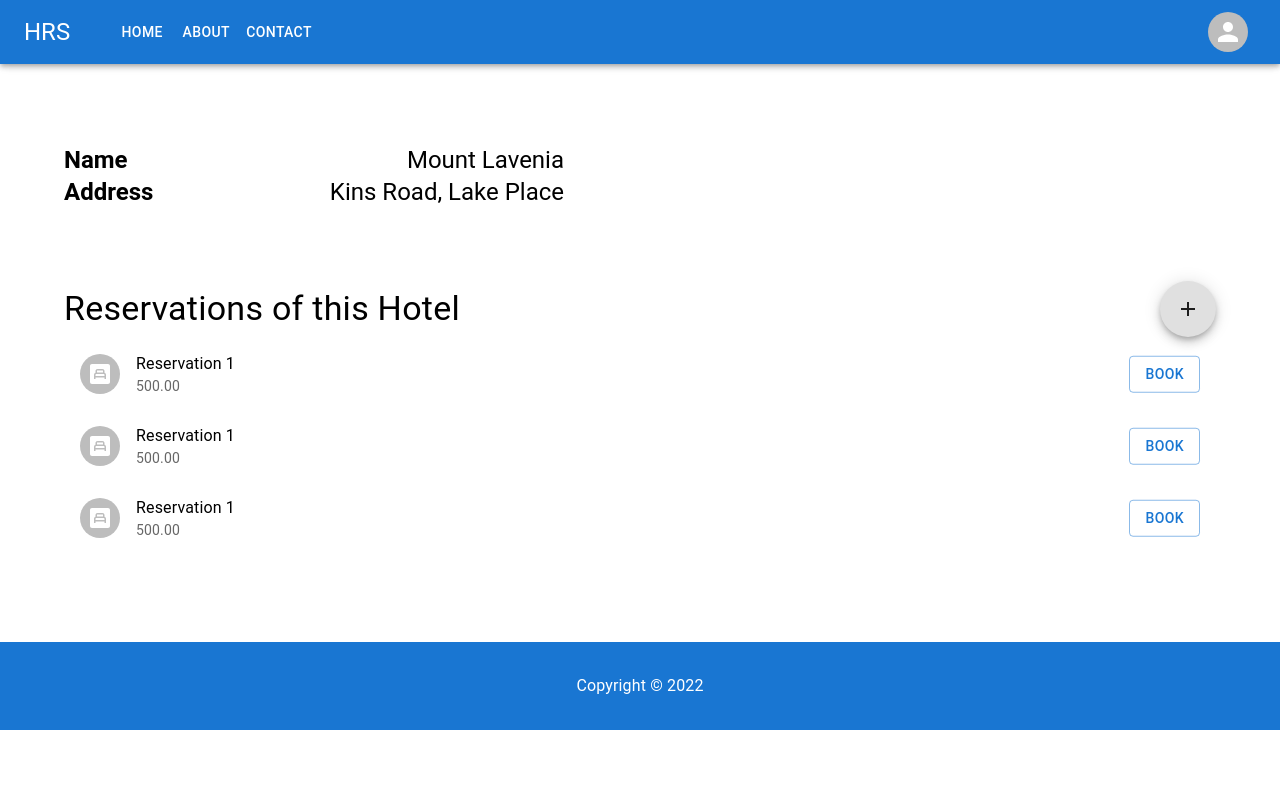
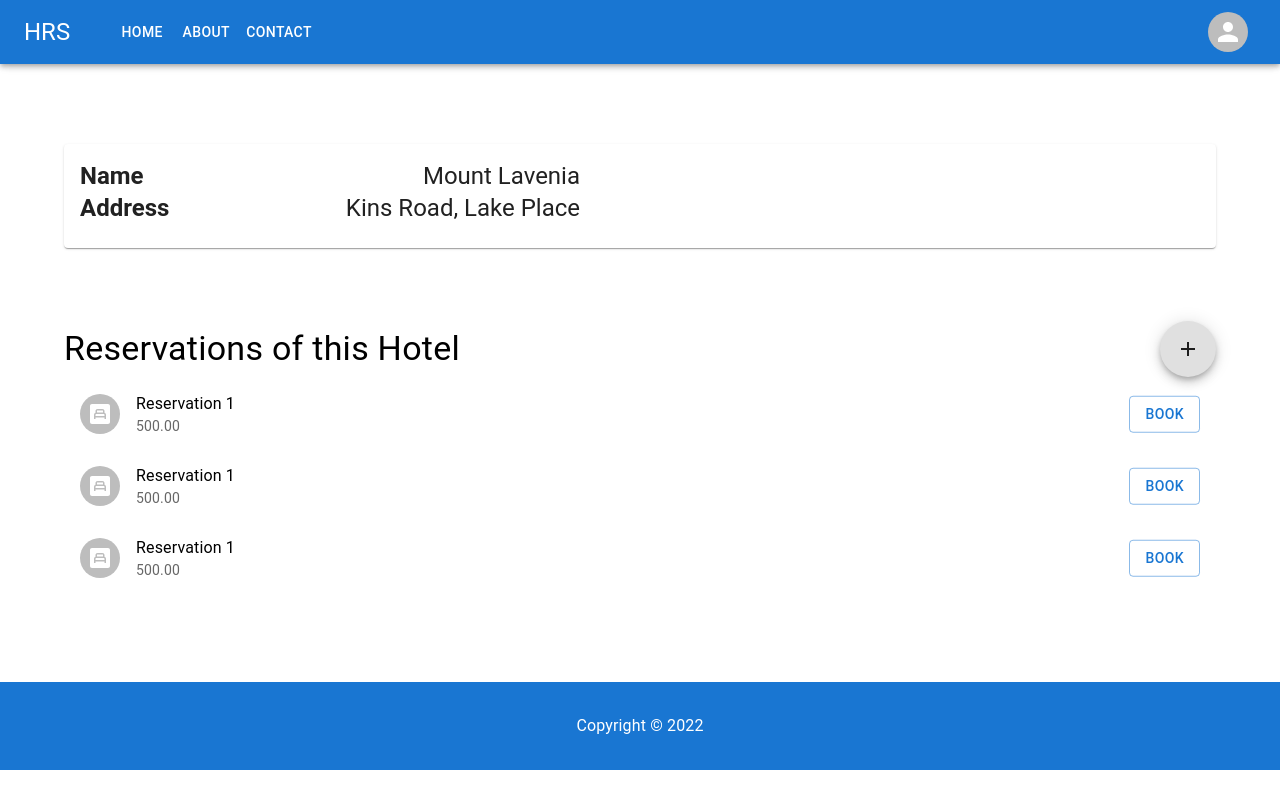
Before and after one commit to LassazVegaz/Hotel-Reservation-System, a React (Create React App) app in the folder frontend/: page / in a window 1280 px wide. Built offline with nearby package versions, Linux system fonts and the light colour scheme.

Commit message:
hotel details card to hotels view

```diff
--- a/frontend/src/pages/HotelVewPage/HotelView.tsx
+++ /dev/null
@@ -1,21 +0,0 @@
-import { Box, Typography } from "@mui/material";
-
-const HotelViewRow = ({ label, value }: { label: string; value: string }) => {
-	return (
-		<Box display="flex" justifyContent="space-between" width={500}>
-			<Typography fontWeight="600" variant="h5">
-				{label}
-			</Typography>
-			<Typography variant="h5">{value}</Typography>
-		</Box>
-	);
-};
-
-export const HotelView = () => {
-	return (
-		<Box>
-			<HotelViewRow label="Name" value="Mount Lavenia" />
-			<HotelViewRow label="Address" value="Kins Road, Lake Place" />
-		</Box>
-	);
-};
--- a/frontend/src/pages/HotelVewPage/HotelViewPage.tsx
+++ b/frontend/src/pages/HotelVewPage/HotelViewPage.tsx
@@ -1,6 +1,6 @@
 import { Container } from "@mui/material";
+import { HotelDetailsCard } from "../../components/HotelDetailsCard/HotelDetailsCard";
 import { HotelReservations } from "./HotelReservations";
-import { HotelView } from "./HotelView";
 
 export const HotelViewPage = () => {
 	return (
@@ -9,7 +9,7 @@ export const HotelViewPage = () => {
 				my: 10,
 			}}
 		>
-			<HotelView />
+			<HotelDetailsCard />
 
 			<HotelReservations />
 		</Container>
```
